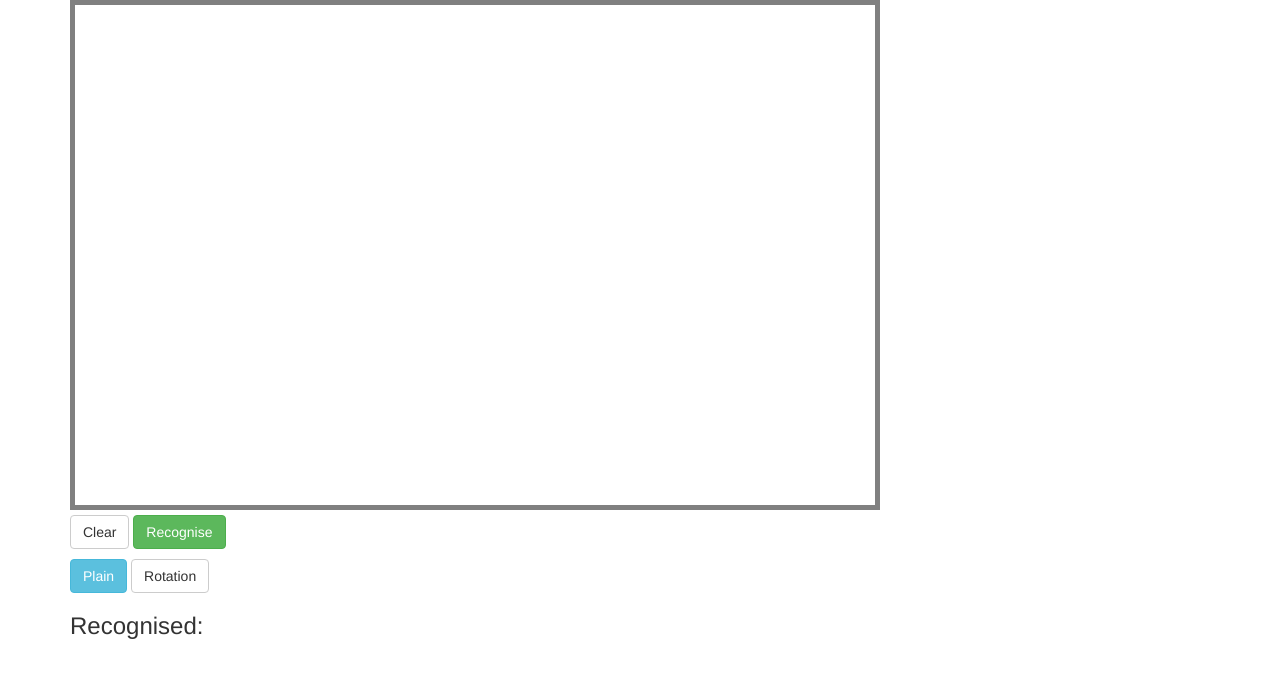
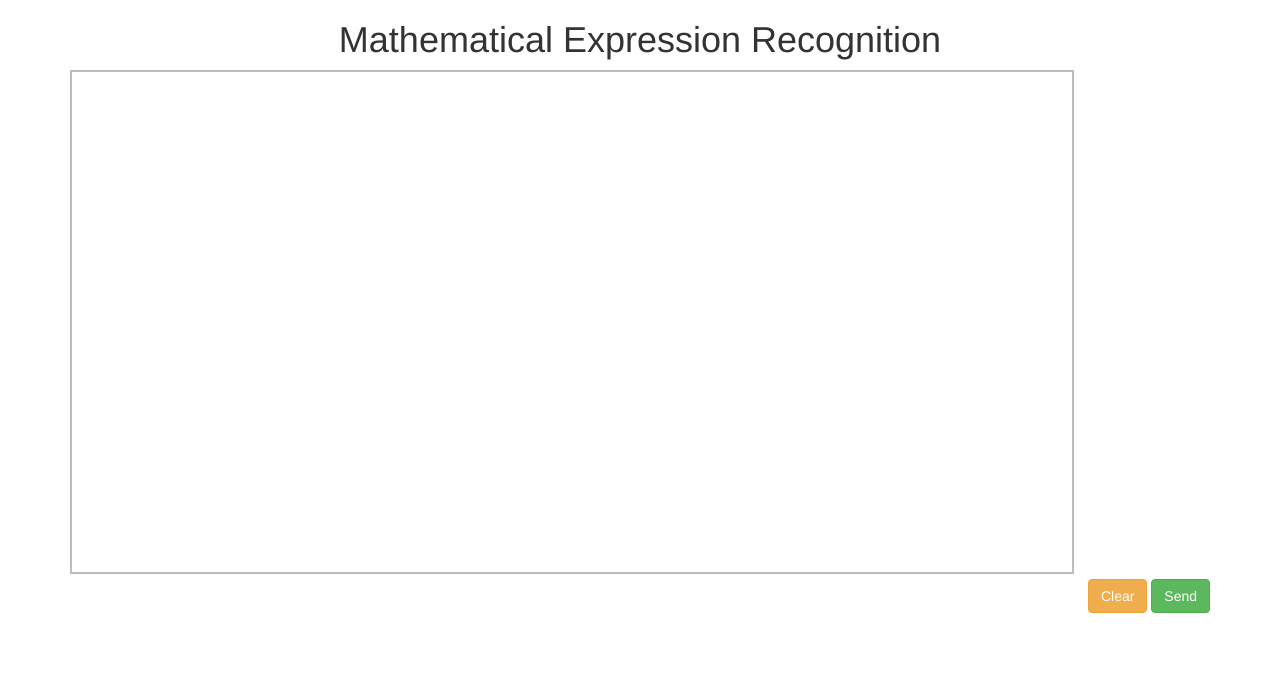
Before and after one commit to hyer/HW, a website: page index.html in a window 1280 px wide. Drawn offline with nearby package versions, Linux system fonts and the light colour scheme.

Commit message:
change button style and UI.

```diff
--- a/Recognizer.js
+++ b/Recognizer.js
@@ -7,7 +7,7 @@ var Recognizer = function (canvas) {
         recognizer.canvas = canvas;
         recognizer.context = canvas.getContext('2d');
 
-        recognizer.context.lineWidth = 5;
+        recognizer.context.lineWidth = 3;
         recognizer.context.lineJoin = recognizer.context.lineCap = 'round';
 
         recognizer.moves = [];
@@ -26,7 +26,6 @@ var Recognizer = function (canvas) {
     }
 
     var redraw = function (e) {
-
         recognizer.context.clearRect(0, 0, recognizer.context.canvas.width, recognizer.context.canvas.height);
 
         for (var m = 0; m < recognizer.moves.length; m++) {
@@ -83,7 +82,7 @@ var Recognizer = function (canvas) {
      */
 
     var isBlack = function (r, g, b, a) {
-        if (r === 0 && g === 0 && b === 0 && a === 255) {
+        if (r === 0 && g === 0 && b === 0 && a === 250) {
             return true;
         }
         else {
@@ -92,7 +91,6 @@ var Recognizer = function (canvas) {
     };
 
     var getBlackPixels = function () {
-
         var blackPixels = 0;
         var totalPixels = recognizer.context.canvas.width * recognizer.context.canvas.height;
 
@@ -145,7 +143,6 @@ var Recognizer = function (canvas) {
     };
 
     var getCenterDistance = function () {
-
         var distances = [];
 
         var imgDate = recognizer.context.getImageData(0, 0, recognizer.context.canvas.width, recognizer.context.canvas.height);
@@ -230,6 +227,10 @@ var Recognizer = function (canvas) {
         var blackPixels = getBlackPixels();
         var pixels = getPixels();
         var centerdistance = getCenterDistance();
+
+        console.log(recognizer.moves);
+        console.log(recognizer.moves.length);
+
         return {
             'strokes': recognizer.moves.length,
             'blackPixels': blackPixels,
--- a/index.html
+++ b/index.html
@@ -8,26 +8,36 @@
     <link rel="icon" type="image/png" href="img/logo.png">
 
     <link rel="stylesheet" href="style.css">
-    <link rel="stylesheet" href="//netdna.bootstrapcdn.com/bootstrap/3.1.1/css/bootstrap.min.css">
+    <!--<link rel="stylesheet" href="//netdna.bootstrapcdn.com/bootstrap/3.1.1/css/bootstrap.min.css">-->
+    <link rel="stylesheet" href="http://cdn.static.runoob.com/libs/bootstrap/3.3.7/css/bootstrap.min.css">
+	<script src="http://cdn.static.runoob.com/libs/jquery/2.1.1/jquery.min.js"></script>
+	<script src="http://cdn.static.runoob.com/libs/bootstrap/3.3.7/js/bootstrap.min.js"></script>
 
 </head>
 <body ng-app="drawApp">
 
+<div>
+    <h1 class="text-center">Mathematical Expression Recognition</h1>
+</div>
+
 <div class="container" ng-controller="DrawCtrl">
 
     <div>
-        <canvas id="canvas" width="800px" height="500px"></canvas>
+        <canvas id="canvas" width="1000px" height="500px"></canvas>
     </div>
 
-    <p>
-        <button ng-click="clear()" class="btn btn-default">Clear</button>
-        <button ng-click="getInvariants()" class="btn btn-success">Recognise</button>
-    </p>
+    <div class="pull-right">
+        <p>
+        <button ng-click="clear()" class="btn btn-warning">Clear</button>
+        <button ng-click="getInvariants()" class="btn btn-success">Send</button>
+        </p>
+    </div>
 
-    <p>
-        <button ng-click="setPlain()" class="btn" ng-class="getClass('PLAIN')">Plain</button>
-        <button ng-click="setRotation()" class="btn" ng-class="getClass('ROTATION')">Rotation</button>
-    </p>
+
+    <!--<p>-->
+        <!--<button ng-click="setPlain()" class="btn" ng-class="getClass('PLAIN')">Plain</button>-->
+        <!--<button ng-click="setRotation()" class="btn" ng-class="getClass('ROTATION')">Rotation</button>-->
+    <!--</p>-->
 
     <!-- <p>
       <button
@@ -39,15 +49,14 @@
       </button>
     </p> -->
 
-    <h3>Recognised:</h3>
-    <div>
-        <p ng-repeat="propability in recognised">
-            <button class="btn btn-primary">{{$index}}</button>
-            -
-            <button class="btn btn-default">{{propability * 100 | number:3}} %</button>
-        </p>
-    </div>
-
+    <!--<h3>Recognised:</h3>-->
+    <!--<div>-->
+        <!--<p ng-repeat="propability in recognised">-->
+            <!--<button class="btn btn-primary">{{$index}}</button>-->
+            <!-- - -->
+            <!--<button class="btn btn-default">{{propability * 100 | number:3}} %</button>-->
+        <!--</p>-->
+    <!--</div>-->
 </div>
 
 <script type="text/javascript" src="https://ajax.googleapis.com/ajax/libs/angularjs/1.2.16/angular.min.js"></script>
--- a/style.css
+++ b/style.css
@@ -1,3 +1,3 @@
 canvas {
-  border: 5px solid gray;
+  border: 2px solid #bdbdbd;
 }
```
